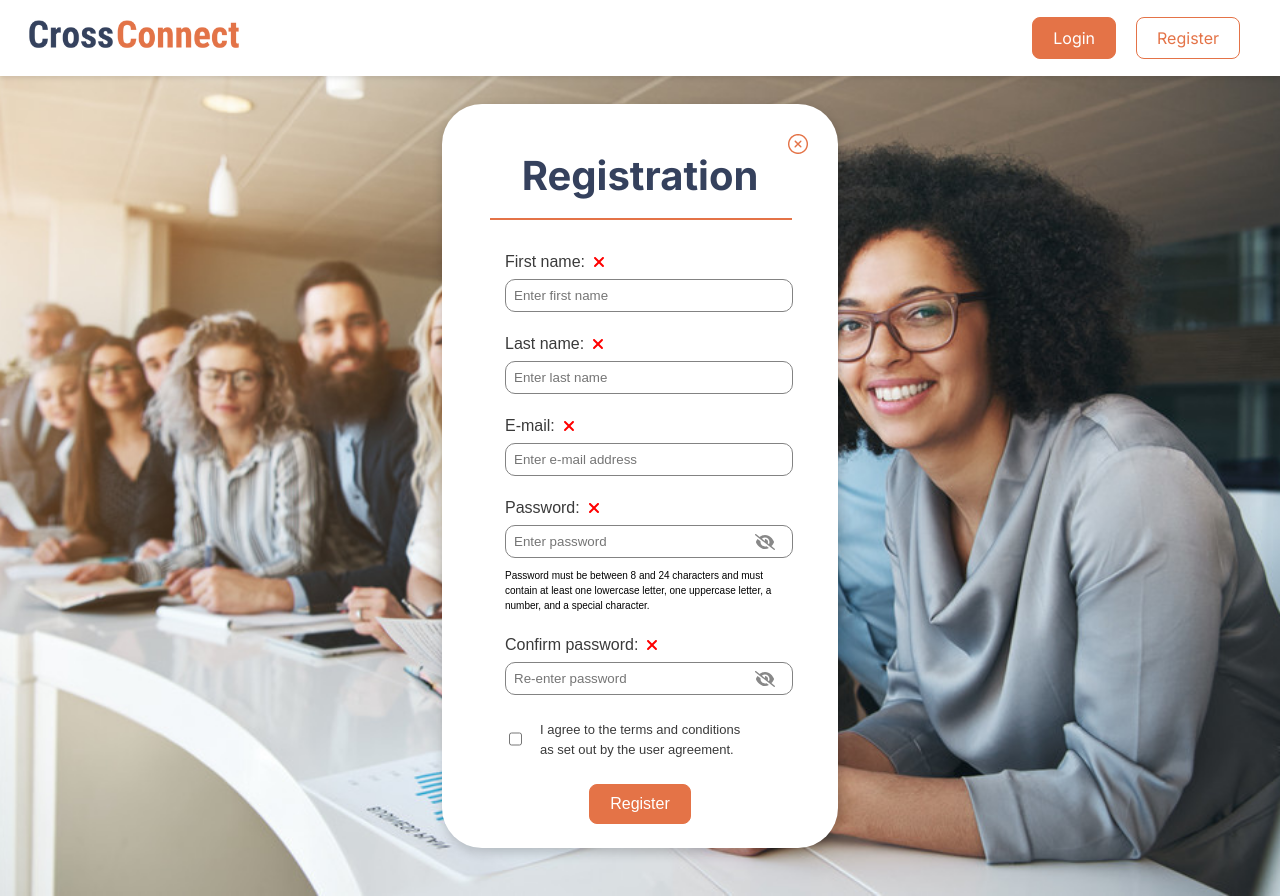
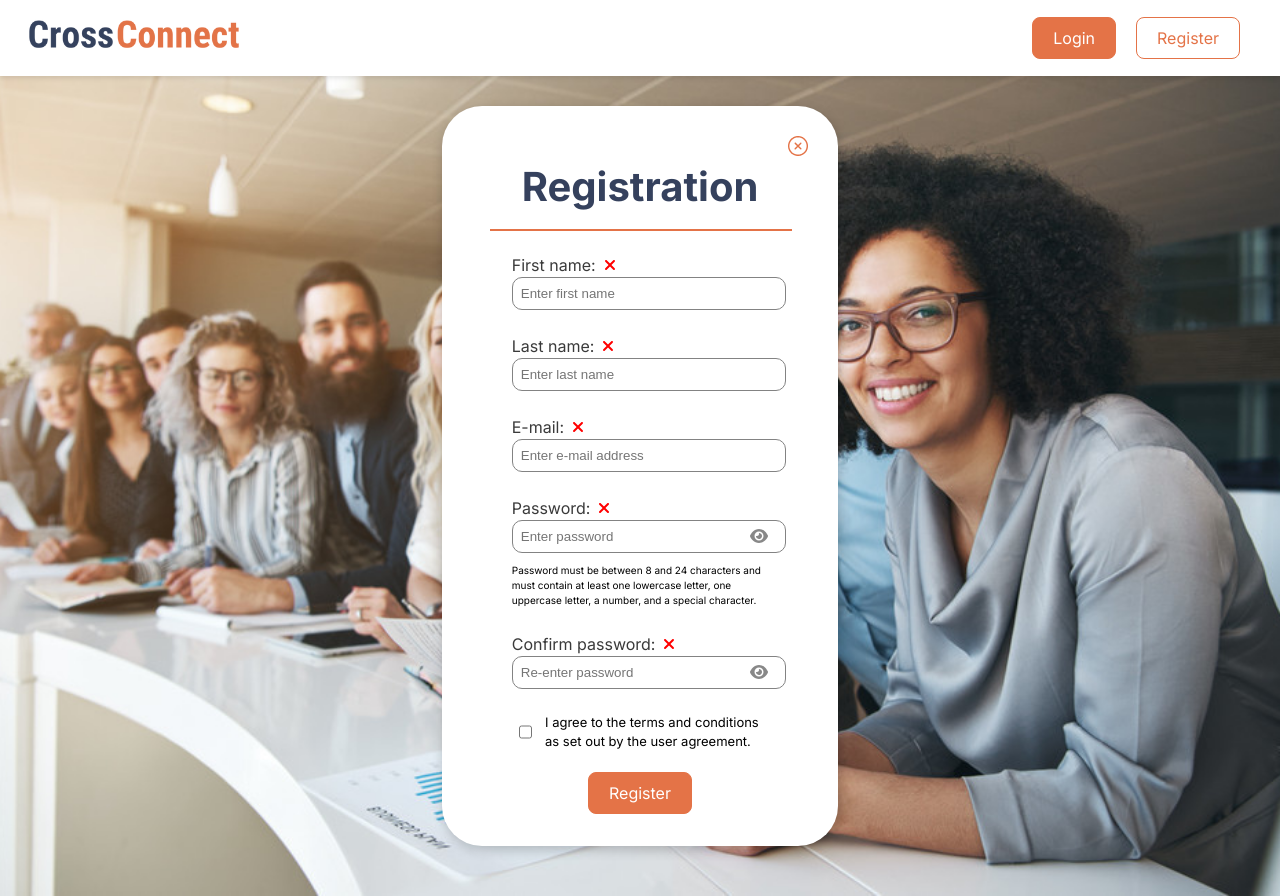
Before and after one commit to ToryHricisakova/Technical_Interaction_Design_Group8, a React (Vite) app: page /register in a window 1280 px wide. Built offline with nearby package versions, Linux system fonts and the light colour scheme.

Commit message:
Styling for RegistrationForm updated

```diff
--- a/src/Components/RegistrationForm.jsx
+++ b/src/Components/RegistrationForm.jsx
@@ -5,19 +5,21 @@ import {
   faEyeSlash,
 } from "@fortawesome/free-solid-svg-icons";
 import { FontAwesomeIcon } from "@fortawesome/react-fontawesome";
-import "../Registration.css";
 import { useState, useEffect } from "react";
 import HorizontalLine from "./HorizontalLine";
 import PrimaryButton from "./PrimaryButton";
 import CloseIcon from "./CloseIcon";
 import { Link } from "react-router-dom";
 import { useNavigate } from "react-router-dom";
+import { BasicContainer, Title } from "../SharedCSS";
+import styled from "styled-components";
 
 const RegistrationForm = () => {
   const navigate = useNavigate();
   const EMAIL_REGEX = /^[^\s@]+@[^\s@]+\.[^\s@]+$/; // A simple check, e-mail might still not be valid.
   const PASSWORD_REGEX =
-    /^(?=.*[a-z])(?=.*[A-Z])(?=.*[0-9])(?=.*[!@#$%?&_.,:;"'~=+-/|\\{}()^\[\]]).{8,24}$/; // Password requirements:
+    /^(?=.*[a-z])(?=.*[A-Z])(?=.*[0-9])(?=.*[!@#$%?&_.,:;"'~=+-/|\\{}()^\[\]]).{8,24}$/;
+  // Password requirements:
   // between 8-24 characters and includes:
   // a lowercase letter
   // an uppercase letter
@@ -95,12 +97,11 @@ const RegistrationForm = () => {
 
   const togglePasswordVisibility = (e) => {
     setHidePassword(!hidePassword);
-  }
+  };
 
   const togglePasswordVisibility2 = (e) => {
     setHidePassword2(!hidePassword2);
-  }
-
+  };
 
   // useEffects added for troubleshooting.
   useEffect(() => {
@@ -113,11 +114,11 @@ const RegistrationForm = () => {
 
   useEffect(() => {
     console.log("confirmPassword = ", confirmPassword);
-  }, [confirmPassword])
+  }, [confirmPassword]);
 
   useEffect(() => {
     console.log("passwordMatch = ", passwordMatch);
-  }, [passwordMatch])
+  }, [passwordMatch]);
 
   // Print full user array whenever it is updated.
   useEffect(() => {
@@ -125,22 +126,19 @@ const RegistrationForm = () => {
   }, [users]);
 
   return (
-    <div className="RegistrationForm">
-      <h1>Registration</h1>
+    <BasicContainer>
+      <Title>Registration</Title>
       <Link to="/">
         <CloseIcon />
       </Link>
       <HorizontalLine width="100%" />
 
-      <div className="formContent">
+      <FormContent onSubmit={handleRegister}>
         {/* Error Message */}
-        {errorMsg && <p className="error-message">{errorMsg}</p>}
-
-        <form onSubmit={handleRegister}>
-          {" "}
+        {errorMsg && <ErrorMessage>{errorMsg}</ErrorMessage>}{" "}
         {/*We need to turn off autocomplete in all fields*/}
-          <div className="input-container">
-            <label htmlFor="firstName">
+        <InputContainer>
+          <StyledLabel htmlFor="firstName">
             First name:
             {firstName !== "" ? (
               <FontAwesomeIcon
@@ -153,8 +151,8 @@ const RegistrationForm = () => {
                 style={{ color: "red", marginLeft: "8px" }}
               />
             )}
-            </label>
-            <input
+          </StyledLabel>
+          <StyledInput
             type="text"
             id="firstName"
             placeholder="Enter first name"
@@ -162,9 +160,9 @@ const RegistrationForm = () => {
             onChange={(e) => setFirstName(e.target.value)}
             required
           />
-          </div>
-          <div className="input-container">
-            <label htmlFor="lastName">
+        </InputContainer>
+        <InputContainer>
+          <StyledLabel htmlFor="lastName">
             Last name:
             {lastName !== "" ? (
               <FontAwesomeIcon
@@ -177,8 +175,8 @@ const RegistrationForm = () => {
                 style={{ color: "red", marginLeft: "8px" }}
               />
             )}
-            </label>
-            <input
+          </StyledLabel>
+          <StyledInput
             type="text"
             id="lastName"
             placeholder="Enter last name"
@@ -186,9 +184,9 @@ const RegistrationForm = () => {
             onChange={(e) => setLastName(e.target.value)}
             required
           />
-          </div>
-          <div className="input-container">
-            <label htmlFor="email">
+        </InputContainer>
+        <InputContainer>
+          <StyledLabel htmlFor="email">
             E-mail:
             {validEmail ? (
               <FontAwesomeIcon
@@ -201,8 +199,8 @@ const RegistrationForm = () => {
                 style={{ color: "red", marginLeft: "8px" }}
               />
             )}
-            </label>
-            <input
+          </StyledLabel>
+          <StyledInput
             type="text"
             id="email"
             placeholder="Enter e-mail address"
@@ -210,9 +208,9 @@ const RegistrationForm = () => {
             onChange={handleEmailChange}
             required
           />
-          </div>
-          <div className="input-container">
-            <label htmlFor="password">
+        </InputContainer>
+        <InputContainer>
+          <StyledLabel htmlFor="password">
             Password:
             {/* <FontAwesomeIcon
                 icon={faInfoCircle}
@@ -230,9 +228,9 @@ const RegistrationForm = () => {
                 style={{ color: "red", marginLeft: "8px" }}
               />
             )}
-            </label>
-            <div className="passwordWrapper">
-              <input
+          </StyledLabel>
+          <PasswordWrapper>
+            <StyledInput
               type={hidePassword ? "password" : "text"}
               id="password"
               placeholder="Enter password"
@@ -240,16 +238,19 @@ const RegistrationForm = () => {
               onChange={handlePasswordChange}
               required
             />
-              <FontAwesomeIcon
-                icon={hidePassword ? faEyeSlash : faEye} // Icon changes when clicked.
+            <ToggleVisibilityEye
+              icon={hidePassword ? faEye : faEyeSlash} // Icon changes when clicked.
               onClick={togglePasswordVisibility} // Clicking toggles visibility of password
-                className="toggleVisibilityEye"
             />
-            </div>
-            <p className="req">Password must be between 8 and 24 characters and must contain at least one lowercase letter, one uppercase letter, a number, and a special character.</p>
-          </div>
-          <div className="input-container">
-            <label htmlFor="confirmPassword">
+          </PasswordWrapper>
+          <Req>
+            Password must be between 8 and 24 characters and must contain at
+            least one lowercase letter, one uppercase letter, a number, and a
+            special character.
+          </Req>
+        </InputContainer>
+        <InputContainer>
+          <StyledLabel htmlFor="confirmPassword">
             Confirm password:
             {passwordMatch ? (
               <FontAwesomeIcon
@@ -262,9 +263,9 @@ const RegistrationForm = () => {
                 style={{ color: "red", marginLeft: "8px" }}
               />
             )}
-            </label>
-            <div className="passwordWrapper">
-              <input
+          </StyledLabel>
+          <PasswordWrapper>
+            <StyledInput
               type={hidePassword2 ? "password" : "text"}
               id="confirmPassword"
               value={confirmPassword}
@@ -272,15 +273,14 @@ const RegistrationForm = () => {
               onChange={handlePasswordConfirmation}
               required
             />
-              <FontAwesomeIcon
-                icon={hidePassword2 ? faEyeSlash : faEye} // Icon changes when clicked.
+            <ToggleVisibilityEye
+              icon={hidePassword2 ? faEye : faEyeSlash} // Icon changes when clicked.
               onClick={togglePasswordVisibility2} // Clicking toggles visibility of password
-                className="toggleVisibilityEye"
             />
-            </div>
-          </div>
-          <div className="terms-container">
-            <input
+          </PasswordWrapper>
+        </InputContainer>
+        <TermsContainer>
+          <CheckBox
             className="checkBox"
             type="checkbox"
             id="terms"
@@ -288,20 +288,98 @@ const RegistrationForm = () => {
             onChange={() => setTermsAccepted(!termsAccepted)}
             required
           />
-            <label className="checkboxLabel" htmlFor="terms">
+          <CheckboxLabel htmlFor="terms">
             I agree to the terms and conditions as set out by the user
             agreement. {/*Should link to the user agreement.*/}
-            </label>
-          </div>
+          </CheckboxLabel>
+        </TermsContainer>
         <PrimaryButton type="submit">Register</PrimaryButton>
-        </form>
-      </div>
+      </FormContent>
 
       {/* Display users in JSON format on page */}
       {/* <h2>Registered Users</h2>
             <pre>{JSON.stringify(users, null, 2)}</pre>  */}
-    </div>
+    </BasicContainer>
   );
 };
 
 export default RegistrationForm;
+
+// Styling:
+const StyledLabel = styled.label`
+  display: flex;
+  justify-content: space-between;
+  align-items: center;
+  text-align: left;
+  //margin-bottom: 0px;
+  color: #3a3a3a;
+  //border: 1px solid black;
+`;
+const InputContainer = styled.div`
+  display: flex;
+  flex-direction: column;
+  align-items: flex-start; /* Ensures items are left-aligned */
+  width: 95%;
+  margin: 12px 0;
+`;
+const StyledInput = styled.input`
+  width: 100%;
+  padding: 8px;
+  border-radius: 10px;
+  color: #000000;
+  box-shadow: none;
+  border-style: solid;
+  border-color: #838383;
+  border-width: 1px;
+  background-color: white;
+`;
+const FormContent = styled.form`
+  display: flex;
+  flex-direction: column;
+  align-items: center;
+  width: 90%;
+  //gap: 15px;
+  max-width: 300px;
+`;
+const TermsContainer = styled.div`
+  gap: 10px;
+  display: flex;
+  align-items: center;
+  width: 100%; /* Match the input width */
+  max-width: 250px; /* Keep it aligned with the formcontent */
+  margin: 12px 0 20px 0;
+`;
+const ErrorMessage = styled.p`
+  color: red;
+  font-weight: bold;
+  margin-bottom: 15px;
+  padding: 5px;
+`;
+const CheckBox = styled.input`
+  width: 16px;
+  height: 16px;
+  align-items: center;
+`;
+const CheckboxLabel = styled.label`
+  font-size: small;
+  text-align: left;
+`;
+const PasswordWrapper = styled.div`
+  width: 100%;
+  position: relative; /* Positions the icon inside the input field instead of outside */
+`;
+const ToggleVisibilityEye = styled(FontAwesomeIcon)`
+  position: absolute;
+  right: 0px; /* Positions the icon to the right inside the input field */
+  top: 50%;
+  transform: translateY(
+    -50%
+  ); /* Position the eye icon vertically in the middle of the input field */
+  cursor: pointer;
+  color: #888;
+`;
+const Req = styled.p`
+  font-size: x-small;
+  text-align: left;
+  margin-bottom: 0;
+`;
--- a/src/Pages/Login.jsx
+++ b/src/Pages/Login.jsx
@@ -1,29 +1,14 @@
 import React from 'react';
 import LogInForm from '../Components/LogInForm';
-import backgroundImage from '../MediaFiles/FrontpageBackground.png';
+import { PageWithImage } from '../SharedCSS';
 
 const Login = ({ setIsLoggedIn }) => {
 
     return (
-        <div style={styles.loginPage}>
+        <PageWithImage>
             <LogInForm setIsLoggedIn={setIsLoggedIn} />
-        </div>
+        </PageWithImage>
     );
 };
 
-// Styling
-const styles = {
-    loginPage: {
-      display: 'flex',
-      justifyContent: 'center',
-      alignItems: 'center',
-      height: '100vh',
-      width: '100vw',
-      backgroundImage: `url(${backgroundImage})`,
-      backgroundSize: 'cover',
-      backgroundPosition: 'center',
-      position: 'relative',
-    },
-};
-
 export default Login;
--- a/src/Pages/Registration.jsx
+++ b/src/Pages/Registration.jsx
@@ -1,11 +1,10 @@
 import React from 'react';
 import RegistrationForm from '../Components/RegistrationForm';
-import backgroundImage from '../MediaFiles/FrontpageBackground.png';
-import { Page } from '../SharedCSS';
+import { PageWithImage } from '../SharedCSS';
 
 const Registration = () => {
   return (
-    <Page>
+    <PageWithImage>
       <RegistrationForm />
       {/* <Router>
             <Routes>
@@ -16,38 +15,8 @@ const Registration = () => {
 
         </Router>
       */}
-    </Page>
+    </PageWithImage>
   );
 };
 
-const styles = {
-
-  // Styling moved to sharedCSS.jsx
-  // registration: {
-  //   display: 'flex',
-  //   justifyContent: 'center',
-  //   alignItems: 'center',
-  //   width: '100vw',
-  //   backgroundImage: `url(${backgroundImage})`,
-  //   backgroundSize: 'cover',
-  //   backgroundPosition: 'center',
-  //   position: 'relative',
-  //   padding: '50px 0 30px 0',
-  //   minHeight: "100vh",
-  // },
-  // form: {
-  //     display: 'flex',
-  //     flexDirection: 'column',
-  //     alignItems: 'center',
-  //     padding: '30px',
-  //     width: '100%',
-  //     maxWidth: '700px',
-  //     borderRadius: '20px',
-  //     boxShadow: '0 4px 8px rgba(0, 0, 0, 0.1)',
-  //     backgroundColor: '#FFFFFF',
-  //     marginTop: '20px', // Add top margin
-  //     marginBottom: '20px', // Add bottom margin
-  // },
-};
-
 export default Registration;
--- a/src/Registration.css
+++ /dev/null
@@ -1,112 +0,0 @@
-.RegistrationForm {
-    padding: 1.50rem;
-    border-radius: 40px;
-    box-shadow: 1px 4px 12px rgba(0, 0, 0, 0.2);
-    background-color: #ffffff;
-    font-family: Arial, sans-serif;
-    display: flex;
-    flex-direction: column;
-    align-items: center;
-    justify-content: center;
-    position: relative;
-    padding-left: 3rem;
-    padding-right: 3rem;
-  }
-
-  .RegistrationForm h1 {
-    font-size: 2.5rem;
-    text-align: center;
-    color: #35415D;
-    margin-bottom: 10px;
-    font-family: Inter, sans-serif;
-  }
-
-  label {
-    display: flex;
-    justify-content: space-between;
-    align-items: center;
-    text-align: left;
-    margin-top: 20px;
-    margin-bottom: 5px;
-    color: #3a3a3a;
-  }
-
-  .input-container {
-    display: flex;
-    flex-direction: column;
-    align-items: flex-start; /* Ensure items are left-aligned*/
-  }
-
-  input {
-    width: 100%;
-    padding: 8px;
-    border-radius: 10px;
-    color: #000000;
-    box-shadow: none;
-    border-style: solid;
-    border-color: #838383;
-    border-width: 1px;
-    background-color: white;
-  }
-
-  .formContent {
-    display: flex;
-    flex-direction: column;
-    align-items: center;
-    width: 90%;
-    gap: 15px;
-    max-width: 300px;
-  }
-
-  .terms-container {
-    gap: 10px;
-    display: flex;
-    align-items: center;
-    width: 100%; /* Match the input width */
-    max-width: 250px; /* Keep it aligned with the formcontent */
-  }
-
-  .error-message {
-    color: red;
-    font-weight: bold;
-    margin-bottom: 15px;
-    padding: 5px;
-  }
-
-  .checkBox {
-    width: 16px;
-    height: 16px;
-    margin-top: 2px;
-
-  }
-
-  .checkboxLabel {
-    font-size: small;
-    padding: 5px;
-    margin-bottom: 20px;
-  }
-
-  .passwordWrapper {
-    width: 100%;
-    position: relative; /* Positions the icon inside the input field instead of outside */
-  }
-
-  .passwordWrapper input {
-    width: 100%;
-    /* Add padding to the right to make room for the icon */
-  }
-
-  .toggleVisibilityEye {
-    position: absolute;
-    right: 0px; /* Positions the icon to the right inside the input field */
-    top: 50%;
-    transform: translateY(-50%); /* Position the eye icon vertically in the middle of the input field */
-    cursor: pointer;
-    color: #888;
-  }
-
-.req {
-  font-size: x-small;
-  text-align: left;
-  margin-bottom: 0;
-}
--- a/src/SharedCSS.jsx
+++ b/src/SharedCSS.jsx
@@ -1,5 +1,5 @@
 import styled from "styled-components";
-import backgroundImage from './MediaFiles/FrontpageBackground.png';
+import backgroundImage from "./MediaFiles/FrontpageBackground.png";
 
 // Container for everything but the navbar:
 export const Page = styled.div`
@@ -11,8 +11,29 @@ export const Page = styled.div`
   padding: 76px 0 20px 0;
   min-height: 100vh;
   overflow-x: hidden;
-
+`;
+export const PageWithImage = styled(Page)`
   background-image: url(${backgroundImage});
   background-size: cover;
   background-position: center;
-`
+`;
+export const BasicContainer = styled.div`
+  padding: 2rem 3rem;
+  border-radius: 40px;
+  box-shadow: 1px 4px 12px rgba(0, 0, 0, 0.2);
+  background-color: #ffffff;
+  display: flex;
+  flex-direction: column;
+  align-items: center;
+  justify-content: center;
+  position: relative;
+  //border: 2px solid black;
+`;
+
+export const Title = styled.h1`
+  font-size: 2.5em;
+  margin-bottom: 10px;
+  color: #35415d;
+  font-family: Inter, sans-serif;
+  line-height: 1.1;
+`;
```
Also changed, not shown: src/App.css (+1 -6 lines), src/index.css (+4 -4 lines). Lines whose indentation alone changed are shown as unchanged.
